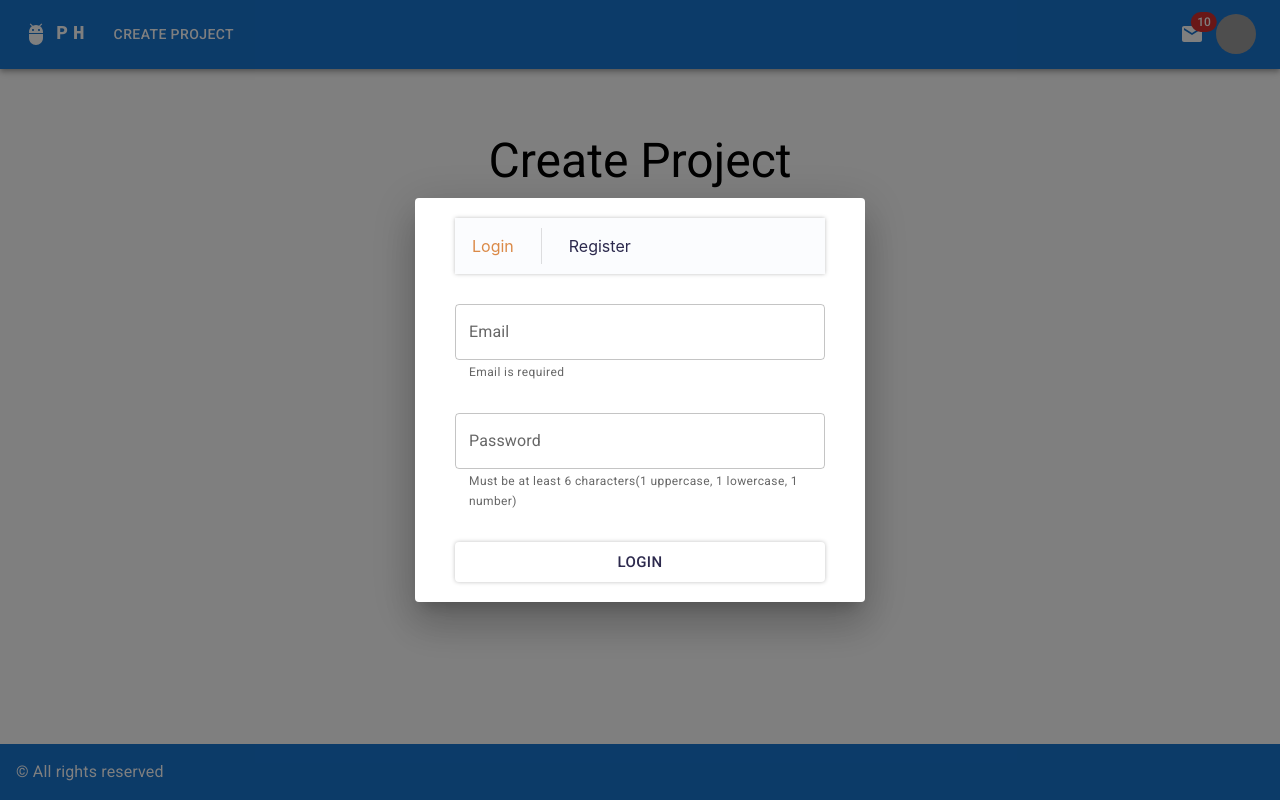
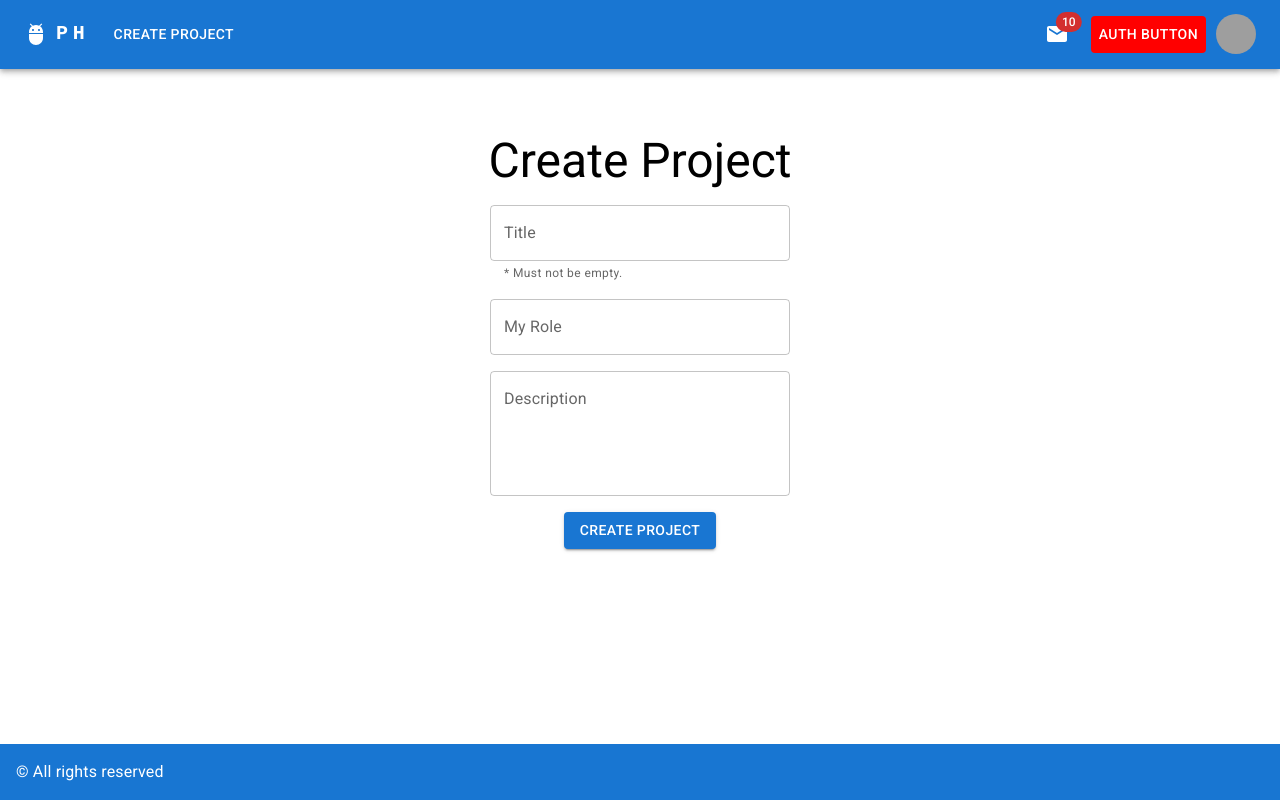
Before and after one commit to ProjectHub-edu/Web, a React (Vite) app: page /create-project in a window 1280 px wide. Built offline with nearby package versions, Linux system fonts and the light colour scheme; grey boxes are pictures that could not be loaded.

Commit message:
Created auth btn in header and removed timeout mocks

```diff
--- a/src/App.tsx
+++ b/src/App.tsx
@@ -12,40 +12,46 @@ import Project from "./pages/Project";
 import { AuthContext } from "./features/auth/context/AuthContext";
 import { User } from "./types/User";
 import CreateProject from "./pages/CreateProject";
+import { ToastContainer } from "react-toastify";
+import "react-toastify/dist/ReactToastify.css";
 
 function App() {
-  const [isOpen, setIsOpen] = useState(true);
-  const [user, setUser] = useState< User | null>(null);
+  const [isOpen, setIsOpen] = useState(false);
+  const [user, setUser] = useState<User | null>(null);
 
   useEffect(() => {
     const user = localStorage.getItem("user");
     if (user) {
       setUser(JSON.parse(user));
     }
-  }, [])
+  }, []);
 
   const closeModal = () => {
     setIsOpen(false);
   };
 
+  const openAuthModal = () => {
+    setIsOpen(true);
+  };
+
   return (
     <AuthContext.Provider value={{ user, setUser }}>
-      <Navbar />
+      <Navbar openAuthModal={openAuthModal} />
       <Routes>
         {/* Home Page */}
-        <Route path='/' element={<Home />} />
+        <Route path="/" element={<Home />} />
 
         {/* Project Page */}
-        <Route path='/projects/:projectId' element={<Project />} />
+        <Route path="/projects/:projectId" element={<Project />} />
 
         {/* Project Page */}
-        <Route path='/create-project' element={<CreateProject />} />
+        <Route path="/create-project" element={<CreateProject />} />
 
         {/* Profile Page */}
-        <Route path='/profile/:userId' element={<Profile />} />
+        <Route path="/profile/:userId" element={<Profile />} />
 
         {/* Not Found Page */}
-        <Route path='*' element={<NotFound />} />
+        <Route path="*" element={<NotFound />} />
       </Routes>
       <Footer />
 
@@ -57,6 +63,7 @@ function App() {
           </Dialog>,
           document.body
         )}
+      <ToastContainer />
     </AuthContext.Provider>
   );
 }
--- a/src/features/auth/components/LoginForm.tsx
+++ b/src/features/auth/components/LoginForm.tsx
@@ -1,13 +1,11 @@
 import { useForm, SubmitHandler } from "react-hook-form";
-import { toast, ToastContainer } from "react-toastify";
+import { toast } from "react-toastify";
 import TextField from "@mui/material/TextField";
 import Button from "@mui/material/Button";
 import { Box } from "@mui/system";
 import { AuthContext } from "../context/AuthContext";
 import { useContext } from "react";
 import { login } from "../api/auth";
-import "react-toastify/dist/ReactToastify.css";
-
 interface ILoginFormInput {
   email: string;
   password: string;
@@ -49,10 +47,8 @@ function LoginForm() {
         }
       )
       .then((user) => {
-        setTimeout(() => {
-          localStorage.setItem("user", JSON.stringify(user));
-          setUser(user);
-        }, 3000);
+        localStorage.setItem("user", JSON.stringify(user));
+        setUser(user);
       });
   };
 
@@ -81,7 +77,7 @@ function LoginForm() {
           type="password"
           {...register("password", {
             required: true,
-            pattern: /^(?=.*[a-z])(?=.*[A-Z])(?=.*\d)[a-zA-Z\d]{6,}$/,
+            // pattern: /^(?=.*[a-z])(?=.*[A-Z])(?=.*\d)[a-zA-Z\d]{6,}$/,
           })}
           error={errors.password ? true : false}
           helperText="Must be at least 6 characters(1 uppercase, 1 lowercase, 1 number)"
@@ -106,7 +102,6 @@ function LoginForm() {
         </Button>
         {/* TODO: Google Auth */}
       </Box>
-      <ToastContainer />
     </form>
   );
 }
--- a/src/features/auth/components/RegisterForm.tsx
+++ b/src/features/auth/components/RegisterForm.tsx
@@ -18,6 +18,7 @@ function RegisterForm() {
   const {
     register,
     formState: { errors },
+    getValues,
     handleSubmit,
   } = useForm<IRegisterFormInput>({
     defaultValues: {
@@ -55,10 +56,8 @@ function RegisterForm() {
         }
       )
       .then((user) => {
-        setTimeout(() => {
-          localStorage.setItem("user", JSON.stringify(user));
-          setUser(user);
-        }, 3000);
+        localStorage.setItem("user", JSON.stringify(user));
+        setUser(user);
       });
   };
 
@@ -104,8 +103,8 @@ function RegisterForm() {
           label="Password Repeat"
           type="password"
           {...register("passwordRepeat", { required: true })}
-          error={errors.passwordRepeat ? true : false}
-          helperText="Must be at least 8 characters"
+          error={getValues("password") !== getValues("passwordRepeat")}
+          helperText="Must be the same as password"
           sx={{ width: "100%" }}
         />
         <Button
@@ -126,7 +125,6 @@ function RegisterForm() {
           Register
         </Button>
         {/* TODO: Google Auth */}
-        <ToastContainer />
       </Box>
     </form>
   );
--- a/src/features/auth/context/AuthContext.ts
+++ b/src/features/auth/context/AuthContext.ts
@@ -3,7 +3,7 @@ import { User } from "../../../types/User";
 
 export interface AuthContextProps {
   user: User | null;
-  setUser: (user: User) => void;
+  setUser: (user: User | null) => void;
 }
 
 export const AuthContext = createContext<AuthContextProps>({
--- a/src/layout/Navbar.tsx
+++ b/src/layout/Navbar.tsx
@@ -1,27 +1,33 @@
-import * as React from 'react';
-import AppBar from '@mui/material/AppBar';
-import Box from '@mui/material/Box';
-import Toolbar from '@mui/material/Toolbar';
-import IconButton from '@mui/material/IconButton';
-import Typography from '@mui/material/Typography';
-import Menu from '@mui/material/Menu';
-import MenuIcon from '@mui/icons-material/Menu';
-import Container from '@mui/material/Container';
-import Avatar from '@mui/material/Avatar';
-import Button from '@mui/material/Button';
-import Tooltip from '@mui/material/Tooltip';
-import MenuItem from '@mui/material/MenuItem';
-import AdbIcon from '@mui/icons-material/Adb';
-import { Badge, Link } from '@mui/material';
-import MailIcon from '@mui/icons-material/Mail';
-import { Link as RouterLink } from 'react-router-dom'
+import * as React from "react";
+import AppBar from "@mui/material/AppBar";
+import Box from "@mui/material/Box";
+import Toolbar from "@mui/material/Toolbar";
+import IconButton from "@mui/material/IconButton";
+import Typography from "@mui/material/Typography";
+import Menu from "@mui/material/Menu";
+import MenuIcon from "@mui/icons-material/Menu";
+import Container from "@mui/material/Container";
+import Avatar from "@mui/material/Avatar";
+import Button from "@mui/material/Button";
+import Tooltip from "@mui/material/Tooltip";
+import MenuItem from "@mui/material/MenuItem";
+import AdbIcon from "@mui/icons-material/Adb";
+import { Badge, Link } from "@mui/material";
+import MailIcon from "@mui/icons-material/Mail";
+import { Link as RouterLink } from "react-router-dom";
+import { AuthContext } from "../features/auth/context/AuthContext";
 
-const pages = [{ name: 'Create Project', path: '/create-project' }];
-const settings = ['Profile', 'Account', 'Dashboard', 'Logout'];
+const pages = [{ name: "Create Project", path: "/create-project" }];
+const settings = ["Profile", "Account", "Dashboard", "Logout"];
 
-function ResponsiveAppBar() {
-    const [anchorElNav, setAnchorElNav] = React.useState<null | HTMLElement>(null);
-    const [anchorElUser, setAnchorElUser] = React.useState<null | HTMLElement>(null);
+function ResponsiveAppBar({ openAuthModal }: { openAuthModal: () => void }) {
+  const { user, setUser } = React.useContext(AuthContext);
+  const [anchorElNav, setAnchorElNav] = React.useState<null | HTMLElement>(
+    null
+  );
+  const [anchorElUser, setAnchorElUser] = React.useState<null | HTMLElement>(
+    null
+  );
 
   const handleOpenNavMenu = (event: React.MouseEvent<HTMLElement>) => {
     setAnchorElNav(event.currentTarget);
@@ -38,27 +44,35 @@ function ResponsiveAppBar() {
     setAnchorElUser(null);
   };
 
+  const handleLogout = () => {
+    localStorage.removeItem("user");
+    setUser(null);
+  };
+
   return (
     <AppBar position="static">
       <Container maxWidth="xl">
         <Toolbar disableGutters>
-
           {/* Desktop view */}
 
-                    <AdbIcon sx={{ display: { xs: 'none', md: 'flex' }, mr: 1 }} />
-                    <Link component={RouterLink} to='/' sx={{
-                        color: 'white'
-                    }}>
+          <AdbIcon sx={{ display: { xs: "none", md: "flex" }, mr: 1 }} />
+          <Link
+            component={RouterLink}
+            to="/"
+            sx={{
+              color: "white",
+            }}
+          >
             <Typography
               variant="h6"
               noWrap
               sx={{
                 mr: 2,
-                                display: { xs: 'none', md: 'flex' },
-                                fontFamily: 'monospace',
+                display: { xs: "none", md: "flex" },
+                fontFamily: "monospace",
                 fontWeight: 700,
-                                letterSpacing: '.3rem',
-                                color: 'inherit',
+                letterSpacing: ".3rem",
+                color: "inherit",
                 // textDecoration: 'none',
                 // textDecorationLine: 'none',
               }}
@@ -68,7 +82,7 @@ function ResponsiveAppBar() {
           </Link>
 
           {/* mobile view */}
-                    <Box sx={{ flexGrow: 1, display: { xs: 'flex', md: 'none' } }}>
+          <Box sx={{ flexGrow: 1, display: { xs: "flex", md: "none" } }}>
             <IconButton
               size="large"
               aria-label="account of current user"
@@ -84,18 +98,18 @@ function ResponsiveAppBar() {
               id="menu-appbar"
               anchorEl={anchorElNav}
               anchorOrigin={{
-                                vertical: 'bottom',
-                                horizontal: 'left',
+                vertical: "bottom",
+                horizontal: "left",
               }}
               keepMounted
               transformOrigin={{
-                                vertical: 'top',
-                                horizontal: 'left',
+                vertical: "top",
+                horizontal: "left",
               }}
               open={Boolean(anchorElNav)}
               onClose={handleCloseNavMenu}
               sx={{
-                                display: { xs: 'block', md: 'none' },
+                display: { xs: "block", md: "none" },
               }}
             >
               {pages.map(({ name, path }) => (
@@ -107,7 +121,7 @@ function ResponsiveAppBar() {
           </Box>
 
           {/* Mobile view */}
-                    <AdbIcon sx={{ display: { xs: 'flex', md: 'none' }, mr: 1 }} />
+          <AdbIcon sx={{ display: { xs: "flex", md: "none" }, mr: 1 }} />
           <Typography
             variant="h5"
             noWrap
@@ -115,25 +129,25 @@ function ResponsiveAppBar() {
             // href=""
             sx={{
               mr: 2,
-                            display: { xs: 'flex', md: 'none' },
+              display: { xs: "flex", md: "none" },
               flexGrow: 1,
-                            fontFamily: 'monospace',
+              fontFamily: "monospace",
               fontWeight: 700,
-                            letterSpacing: '.3rem',
-                            color: 'inherit',
-                            textDecoration: 'none',
+              letterSpacing: ".3rem",
+              color: "inherit",
+              textDecoration: "none",
             }}
           >
             PH
           </Typography>
 
           {/* desktop view */}
-                    <Box sx={{ flexGrow: 1, display: { xs: 'none', md: 'flex' } }}>
+          <Box sx={{ flexGrow: 1, display: { xs: "none", md: "flex" } }}>
             {pages.map(({ name, path }) => (
               <Link key={path} component={RouterLink} to={path}>
                 <Button
                   onClick={handleCloseNavMenu}
-                                    sx={{ my: 2, color: 'white', display: 'block' }}
+                  sx={{ my: 2, color: "white", display: "block" }}
                 >
                   {name}
                 </Button>
@@ -142,28 +156,48 @@ function ResponsiveAppBar() {
           </Box>
 
           <Box sx={{ flexGrow: 0 }}>
-                        <IconButton size="large" aria-label="show 4 new mails" color="inherit">
+            <IconButton
+              size="large"
+              aria-label="show 4 new mails"
+              color="inherit"
+            >
               <Badge badgeContent={10} color="error">
                 <MailIcon />
               </Badge>
             </IconButton>
+            {user ? (
+              <Button
+                onClick={handleLogout}
+                sx={{ background: "red", margin: `0 10px`, color: "white" }}
+              >
+                Logout Button
+              </Button>
+            ) : (
+              <Button
+                onClick={openAuthModal}
+                sx={{ background: "red", margin: `0 10px`, color: "white" }}
+              >
+                Auth Button
+              </Button>
+            )}
+
             <Tooltip title="Open settings">
               <IconButton onClick={handleOpenUserMenu} sx={{ p: 0 }}>
                 <Avatar alt="Remy Sharp" src="/static/images/avatar/2.jpg" />
               </IconButton>
             </Tooltip>
             <Menu
-                            sx={{ mt: '45px' }}
+              sx={{ mt: "45px" }}
               id="menu-appbar"
               anchorEl={anchorElUser}
               anchorOrigin={{
-                                vertical: 'top',
-                                horizontal: 'right',
+                vertical: "top",
+                horizontal: "right",
               }}
               keepMounted
               transformOrigin={{
-                                vertical: 'top',
-                                horizontal: 'right',
+                vertical: "top",
+                horizontal: "right",
               }}
               open={Boolean(anchorElUser)}
               onClose={handleCloseUserMenu}
```
Lines whose indentation alone changed are shown as unchanged.
